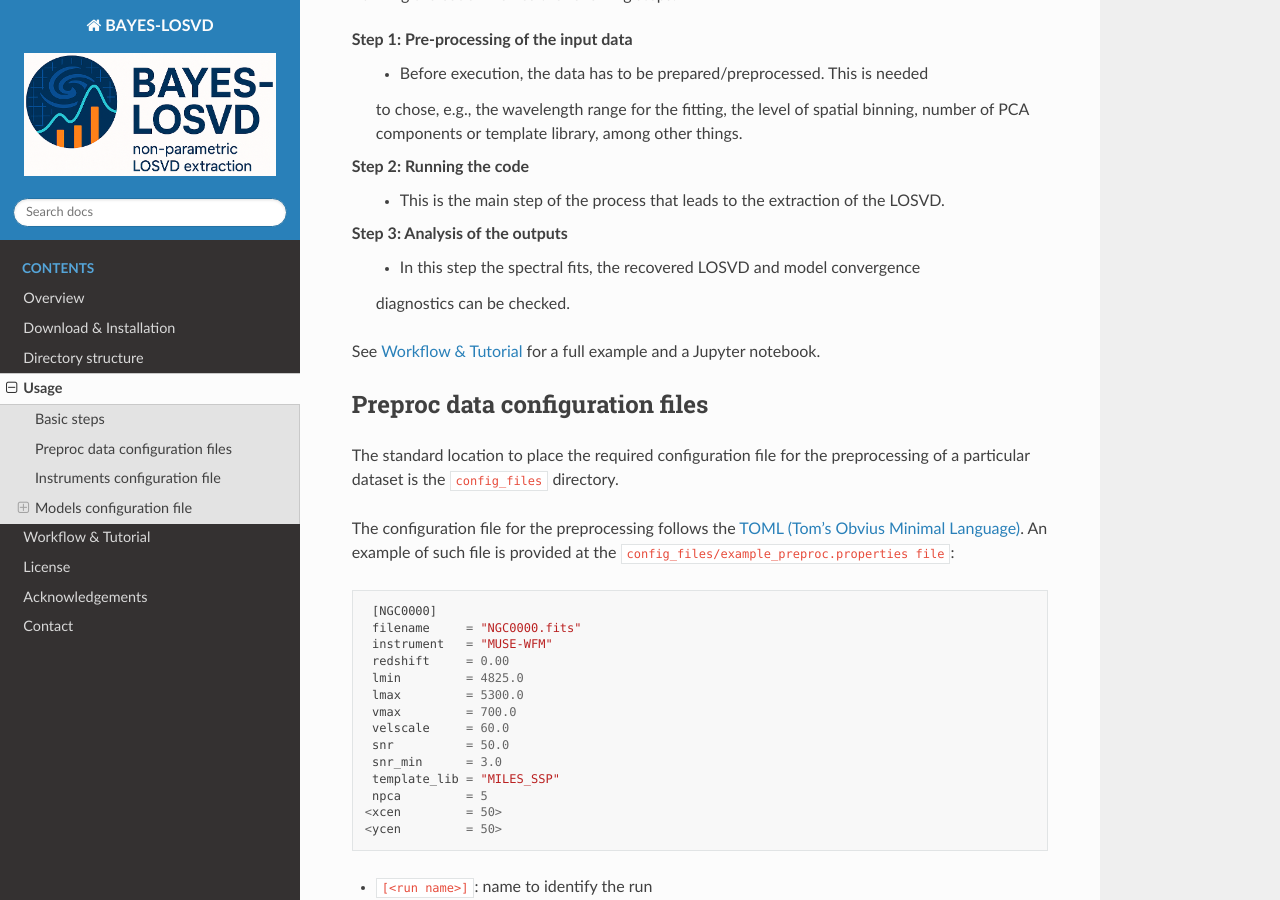
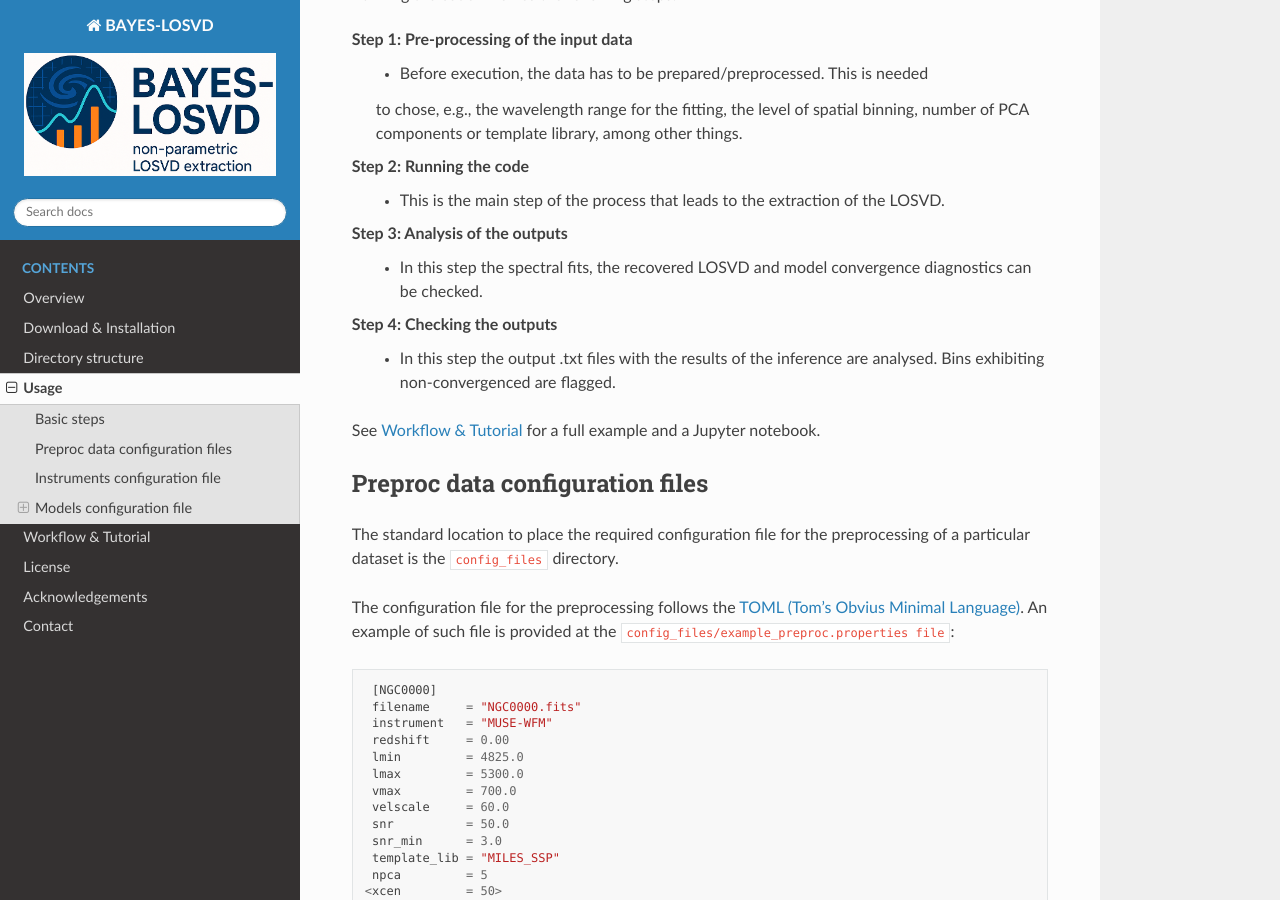
Before and after one commit to jfalconbarroso/BAYES-LOSVD, a Sphinx documentation site: the page built from docs/source/usage.rst, in a window 1280 px wide and 900 px high, scrolled down 382 px. Built offline with Sphinx 7.4.7 and the Read the Docs theme 3.1.0, drawn with Linux system fonts in a browser that asks for light colours.

Commit message:
more updates

```diff
--- a/docs/source/usage.rst
+++ b/docs/source/usage.rst
@@ -23,8 +23,10 @@ Step 2: Running the code
    * This is the main step of the process that leads to the extraction of the LOSVD.
 
 Step 3: Analysis of the outputs
-   * In this step the spectral fits, the recovered LOSVD and model convergence
-   diagnostics can be checked.
+   * In this step the spectral fits, the recovered LOSVD and model convergence diagnostics can be checked.
+
+Step 4: Checking the outputs
+   * In this step the output .txt files with the results of the inference are analysed. Bins exhibiting non-convergenced are flagged.
 
 See :ref:`tutorial` for a full example and a Jupyter notebook.
 
--- a/docs/source/workflow_tutorial.rst
+++ b/docs/source/workflow_tutorial.rst
@@ -8,6 +8,7 @@ As explained in :ref:`usage`, the basic workflow of the code consists of 4 steps
 * Step 1: Pre-processing of the input data
 * Step 2: Running the code
 * Step 3: Analysis of the outputs
+* Step 4: Checking the outputs
 
 **Remember that all the codes have to be run from the** ``scripts`` **directory.**
 
@@ -15,7 +16,8 @@ The sequence of commands to run the code is the following::
 
   python bayes_losvd_preproc_data.py -c ../config_files/example_preproc.properties
   python bayes_losvd_run.py -f ../preproc_data/NGC0000.hdf5 -l all -t SP
-  python bayes_losvd_inspect_fits.py -f ../results/NGC0000_SP_results.hdf5 -l 0
+  python bayes_losvd_inspect_fits.py -f ../results/NGC0000_SP/NGC0000_SP_results.hdf5 -l 0
+  python bayes_losvd_check_results.py -d ../results/NGC0000_SP
 
 In order to help the user to understand better the logic of this workflow as well as all the possible switches and options each code has, we have prepared a `Jupyter Notebook <https://jupyter.org/>`_  showing all possibilites. This notebook is located in the ``scripts/`` directory and can be executed as::
 
```
Also changed, not shown: 8 other files.
